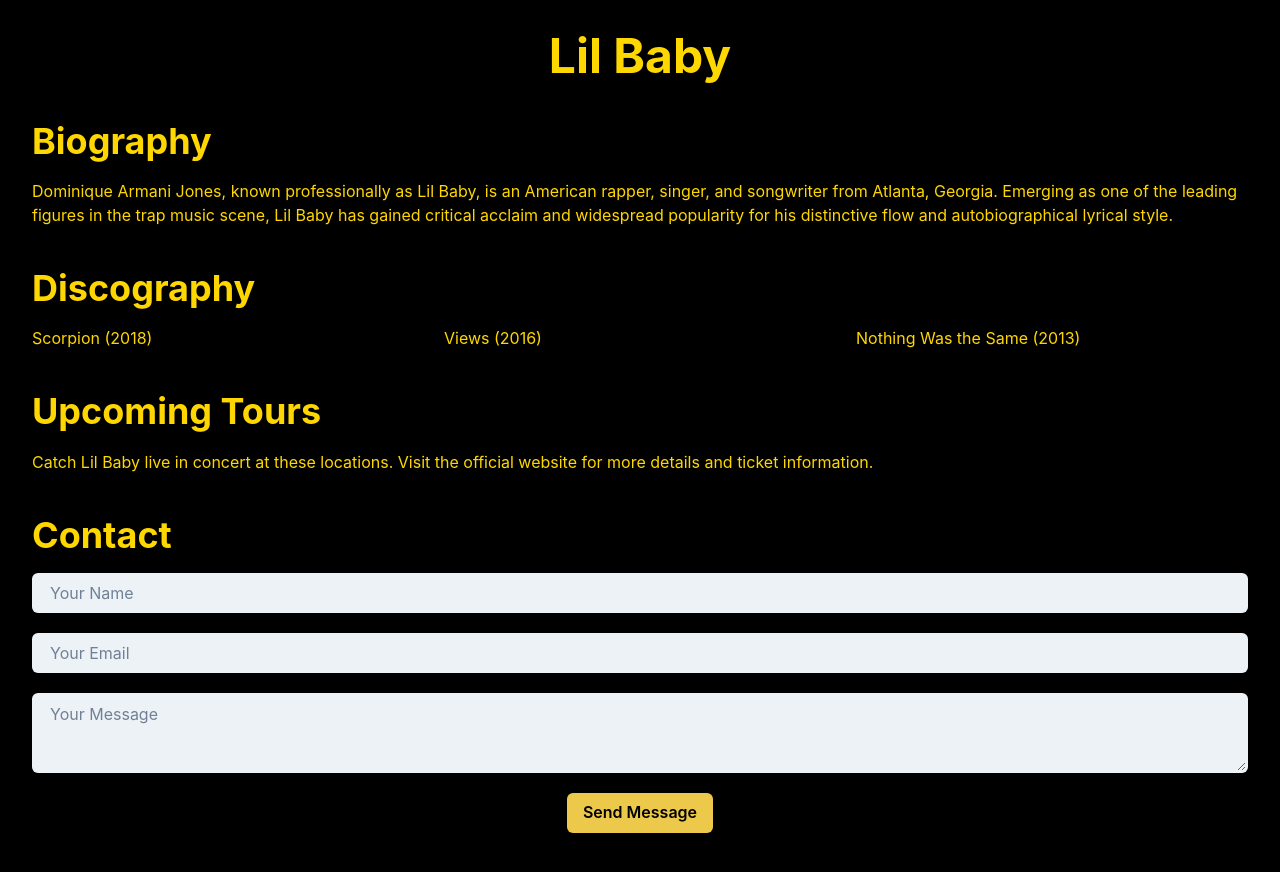
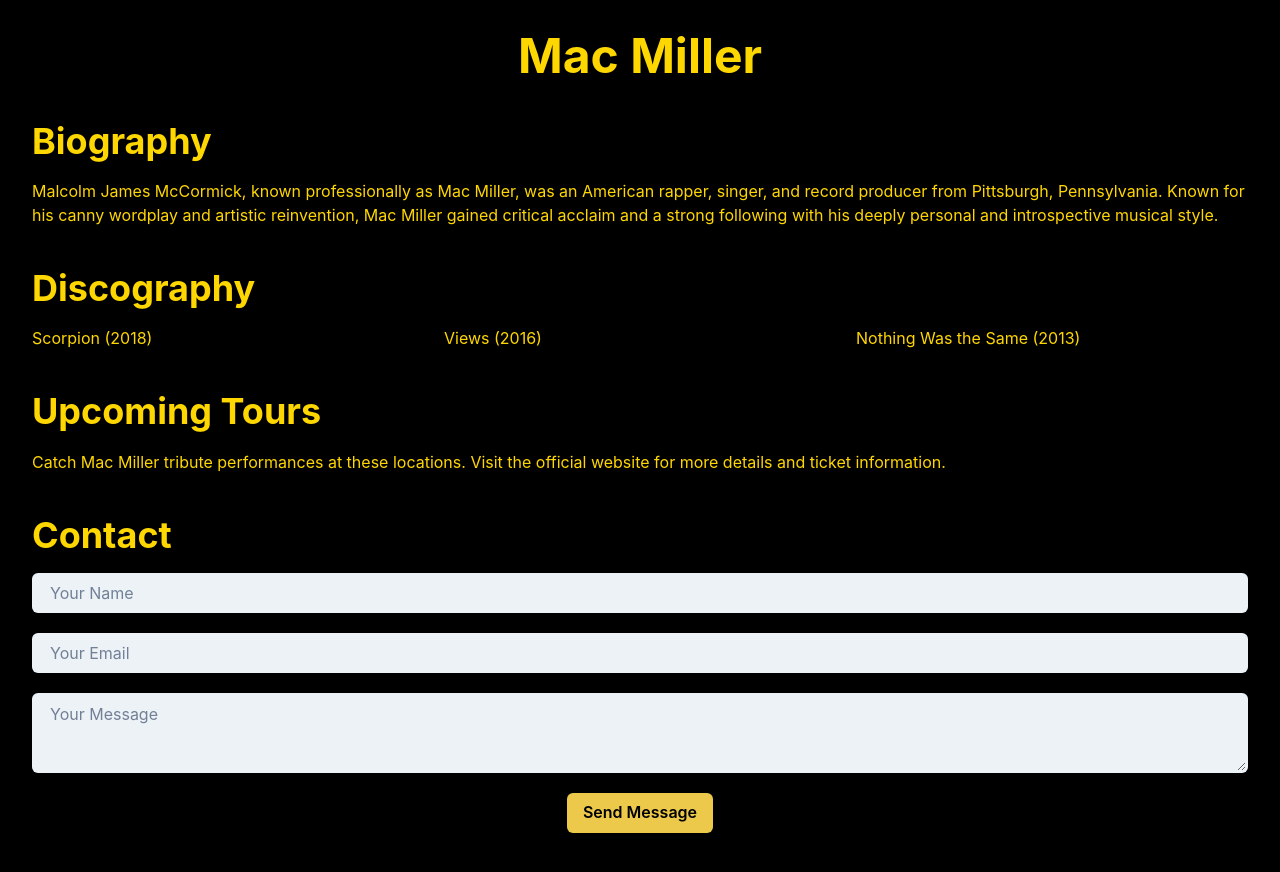
Before and after one commit to GPT-Engineer-App/drake-personal-site, a React (Vite) app: page / in a window 1280 px wide. Shown: the top 872 px of the page. Built offline with nearby package versions, Linux system fonts and the light colour scheme.

Commit message:
Replaced all instances of "Lil Baby" with "Mac Miller" on the website.

```diff
--- a/src/pages/Index.jsx
+++ b/src/pages/Index.jsx
@@ -5,11 +5,11 @@ const Index = () => {
     <Container maxW="container.xl" p={0}>
       <Box bg="black" color="gold" minHeight="100vh" p={8}>
         <VStack spacing={10} align="stretch">
-          <Heading as="h1" size="2xl" textAlign="center">Lil Baby</Heading>
+          <Heading as="h1" size="2xl" textAlign="center">Mac Miller</Heading>
           <Box>
             <Heading as="h2" size="xl">Biography</Heading>
             <Text mt={4}>
-              Dominique Armani Jones, known professionally as Lil Baby, is an American rapper, singer, and songwriter from Atlanta, Georgia. Emerging as one of the leading figures in the trap music scene, Lil Baby has gained critical acclaim and widespread popularity for his distinctive flow and autobiographical lyrical style.
+              Malcolm James McCormick, known professionally as Mac Miller, was an American rapper, singer, and record producer from Pittsburgh, Pennsylvania. Known for his canny wordplay and artistic reinvention, Mac Miller gained critical acclaim and a strong following with his deeply personal and introspective musical style.
             </Text>
           </Box>
           <Box>
@@ -24,7 +24,7 @@ const Index = () => {
           <Box>
             <Heading as="h2" size="xl">Upcoming Tours</Heading>
             <Text mt={4}>
-              Catch Lil Baby live in concert at these locations. Visit the official website for more details and ticket information.
+              Catch Mac Miller tribute performances at these locations. Visit the official website for more details and ticket information.
               {/* Tour dates and locations can be added here */}
             </Text>
           </Box>
```
